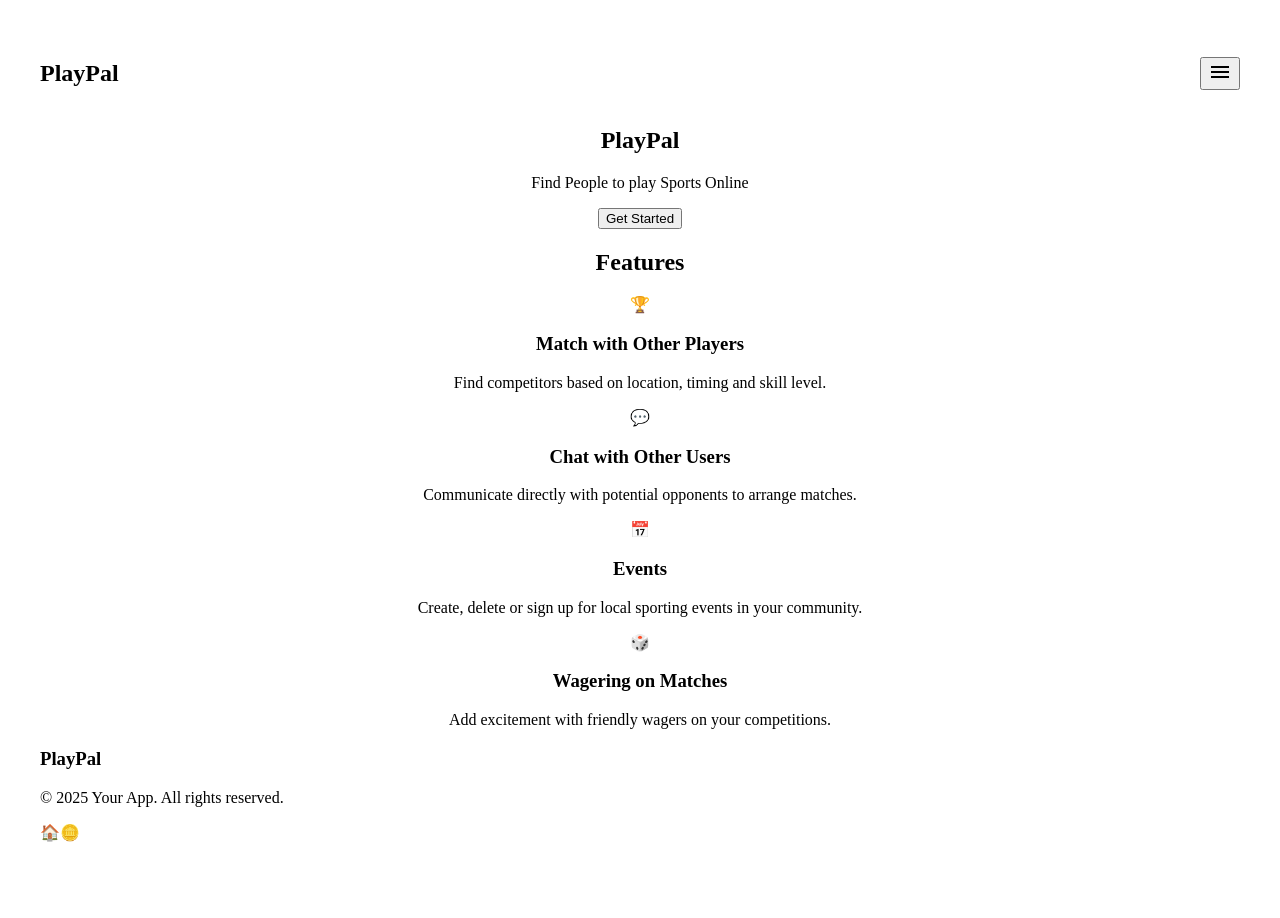
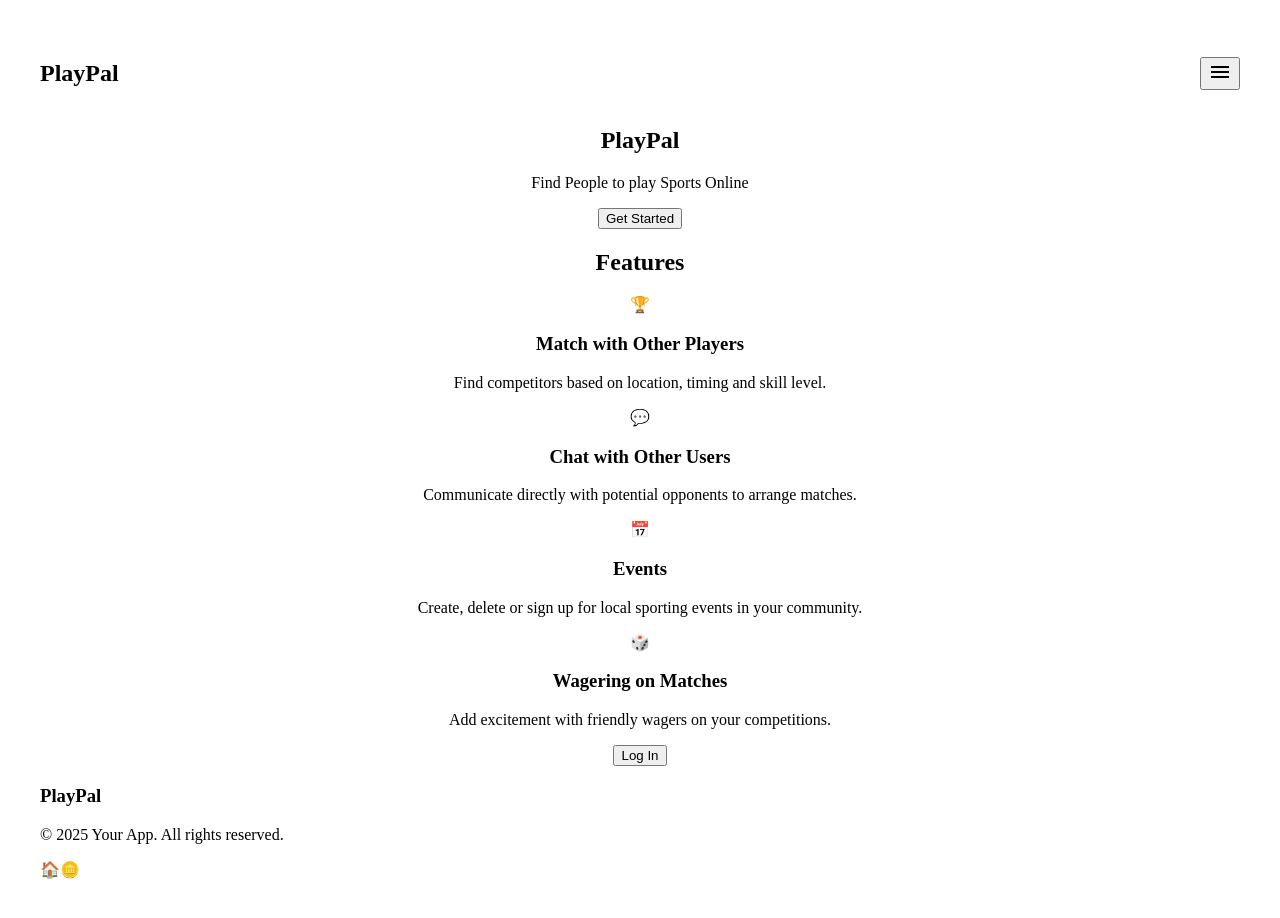
Before and after one commit to BrownieTr/2800-202510-BBY02, a React (Vite) app: page / in a window 1280 px wide. Before the commit the page ends 882 px from the top, so only its background shows below. Built offline with nearby package versions, Linux system fonts and the light colour scheme.

Commit message:
Fix merge conflict issue, add loginButton

```diff
--- a/src/pages/landing.jsx
+++ b/src/pages/landing.jsx
@@ -55,6 +55,7 @@ export default function Landing() {
           <button>Get Started</button>
         </section>
         <Features />
+        <LoginButton />
       </main>
       <Footer brandName="PlayPal" />
     </div>
```
